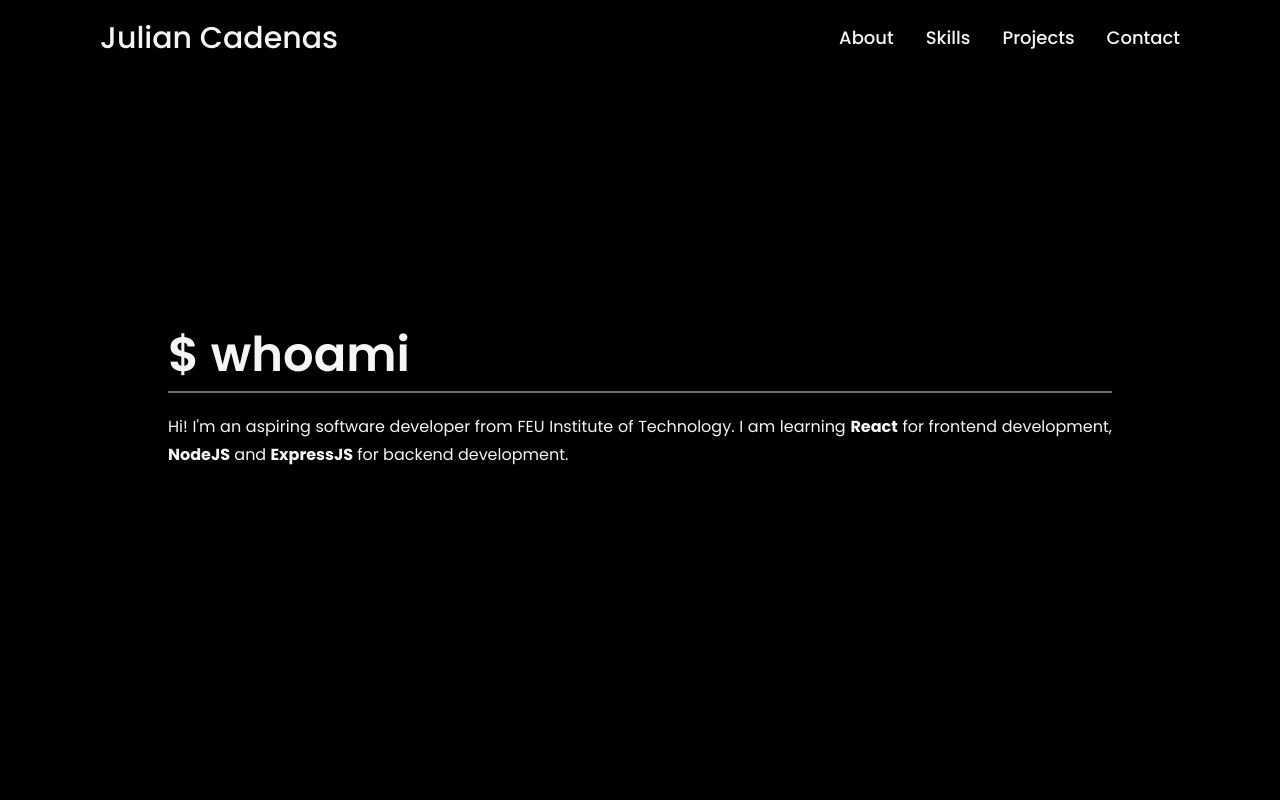
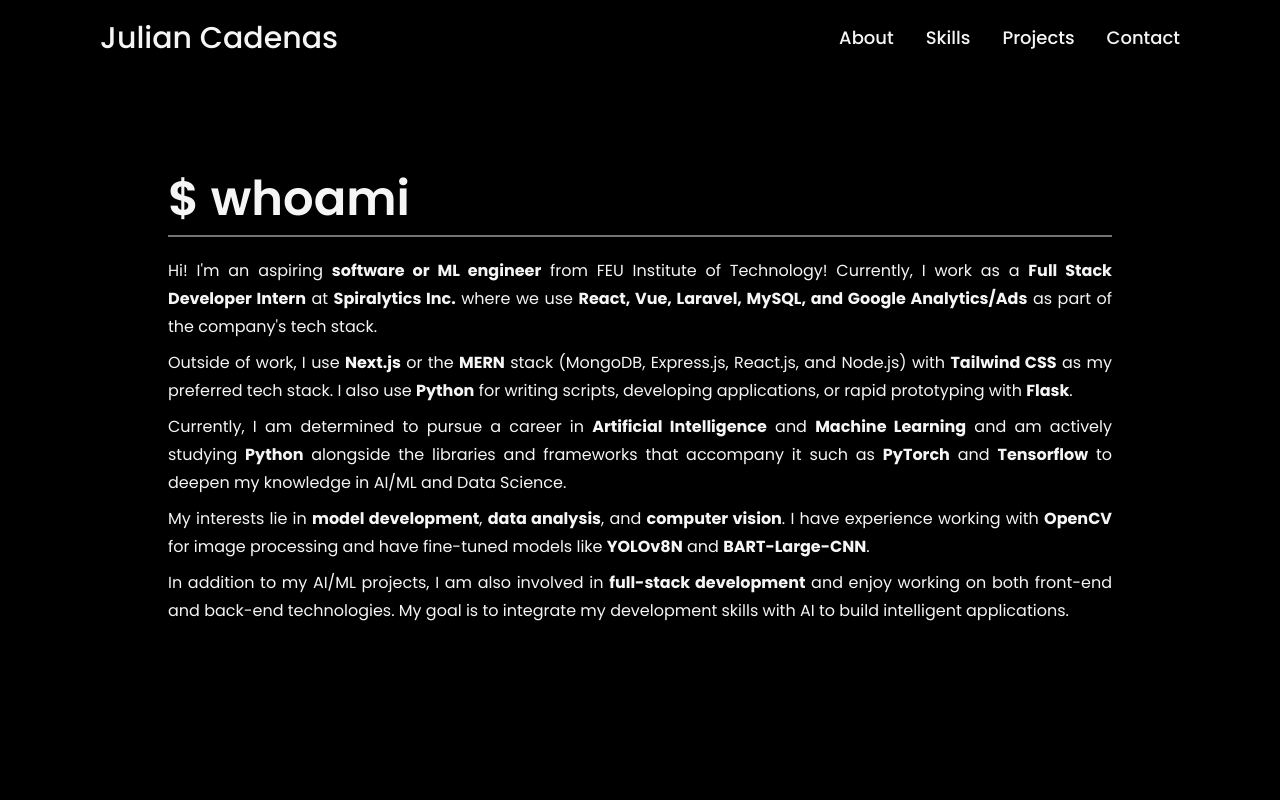
Before and after one commit to julsCadenas/portfolio-2, a React (Vite) app: page /me in a window 1280 px wide. Shown: the top 800 px of the page. Built offline with nearby package versions, Linux system fonts and the light colour scheme.

Commit message:
removed animation bugs

```diff
--- a/src/components/about.jsx
+++ b/src/components/about.jsx
@@ -13,12 +13,12 @@ const About = () => {
     const bio = "I am currently pursuing a Bachelor's degree in Computer Engineering at FEU Tech, I am a driven individual with a passion for software development. As a Scholar, I maintain a specific GPA every trimester.";
 
     return (
-        <motion.div
+        <div
             className='h-auto flex items-center justify-center bg-black'
             id='about'
-            initial="hidden"
-            animate="visible"
-            variants={fadeInUp}
+            // initial="hidden"
+            // animate="visible"
+            // variants={fadeInUp}
         >
             <section className='mx-3 md:mx-10 relative group overflow-hidden'>
                 <div className='relative'>
@@ -40,7 +40,7 @@ const About = () => {
                     </Link> */}
                 </article>
             </section>
-        </motion.div>
+        </div>
         // <main className='h-auto flex items-center justify-center bg-black' id='about'>
         // </main>
     );
--- a/src/components/projects.jsx
+++ b/src/components/projects.jsx
@@ -1,4 +1,4 @@
-import React, { useState } from 'react';
+import React, { useState, useEffect } from 'react';
 import { Link } from 'react-router-dom';
 import projects from '../utils/data.js';
 import { motion } from 'framer-motion';
@@ -10,8 +10,13 @@ const fadeInUp = {
 
 const Projects = () => {
     const [selectedCategory, setSelectedCategory] = useState('software');
+    const [filteredProjects, setFilteredProjects] = useState([]);
 
-    const filteredProjects = projects.filter((project) => project.category === selectedCategory);
+    useEffect(() => {
+        setFilteredProjects(projects.filter((project) => project.category === selectedCategory));
+    }, [selectedCategory]);
+
+    // const filteredProjects = projects.filter((project) => project.category === selectedCategory);
     // console.log("Filtered Projects:", filteredProjects);
 
     return (
@@ -25,18 +30,11 @@ const Projects = () => {
             >
                 <p className='font-bold text-2xl md:text-3xl'>Projects</p>
                 <p className='font-medium text-lg md:text-xl text-customGray'>A showcase of my works and the skills I've developed over time.</p>
-                <section className='flex gap-3 text-customGray font-medium text-lg md:text-xl pt-1'>
-                    <p
-                        className={`transition-colors ${selectedCategory === 'software' ? 'text-customWhite font-bold' : 'hover:text-customWhite'}`}
-                        onClick={() => setSelectedCategory('software')}
-                    >
+                <section className='flex flex-col md:flex-row gap-2 text-customGray font-medium text-lg md:text-xl pt-1'>
+                    <p className={`max-w-72 flex flex-col justify-center items-center transition-colors border-customGray border rounded-xl py-1 px-2 ${selectedCategory === 'software' ? 'text-black font-bold bg-customWhite' : 'hover:text-black hover:bg-customWhite hover:font-bold'}`} onClick={() => setSelectedCategory('software')} >
                         Software Development
                     </p>
-                    <p>|</p>
-                    <p
-                        className={`transition-colors ${selectedCategory === 'aiml' ? 'text-customWhite font-bold' : 'hover:text-customWhite'}`}
-                        onClick={() => setSelectedCategory('aiml')}
-                    >
+                    <p className={`max-w-72 flex flex-col justify-center items-center transition-colors border-customGray border rounded-xl py-1 px-2 ${selectedCategory === 'aiml' ? 'text-black font-bold bg-customWhite' : 'hover:text-black hover:bg-customWhite hover:font-bold'}`} onClick={() => setSelectedCategory('aiml')}>
                         Data Science & AI/ML
                     </p>
                 </section>
@@ -47,7 +45,7 @@ const Projects = () => {
                 {filteredProjects.map((project) => (
                     <motion.div
                         key={project.id}
-                        className='relative border-[1px] border-customGray rounded-xl group project-card'
+                        className='relative border-[1px] border-customGray rounded-xl group'
                         initial="hidden"
                         whileInView="visible"
                         // viewport={{ once: true }}
--- a/src/pages/me.jsx
+++ b/src/pages/me.jsx
@@ -47,22 +47,26 @@ const Me = () => {
           </section>
 
           <section className='flex flex-col gap-3 text-justify leading-7'>
-            <div>
-              <p>Hi! I'm an aspiring software developer from FEU Institute of Technology.
-                I am learning <strong>React</strong> for frontend development, <strong>NodeJS</strong> and <strong>ExpressJS</strong> for backend development.
+            <div className='flex flex-col gap-2'>
+              <p>
+                Hi! I'm an aspiring <strong>software or ML engineer</strong> from FEU Institute of Technology!
+                Currently, I work as a <strong>Full Stack Developer Intern</strong> at <strong>Spiralytics Inc.</strong> where we use <strong>React, Vue, Laravel, MySQL, and Google Analytics/Ads</strong> as part of the company's tech stack.
+              </p>
+              <p>
+                Outside of work, I use <strong>Next.js</strong> or the <strong>MERN</strong> stack (MongoDB, Express.js, React.js, and Node.js) with <strong>Tailwind CSS</strong> as my preferred tech stack. I also use <strong>Python</strong> for writing scripts, developing applications, or rapid prototyping with <strong>Flask</strong>.
+              </p>
+              <p>
+                Currently, I am determined to pursue a career in <strong>Artificial Intelligence</strong> and <strong>Machine Learning</strong> and am actively studying <strong>Python</strong> alongside the libraries and frameworks that accompany it such as <strong>PyTorch</strong> and <strong>Tensorflow</strong> to deepen my knowledge in AI/ML and Data Science.
+              </p>
+              <p>
+                My interests lie in <strong>model development</strong>, <strong>data analysis</strong>, and <strong>computer vision</strong>. I have experience working with <strong>OpenCV</strong> for image processing and have fine-tuned models like <strong>YOLOv8N</strong> and <strong>BART-Large-CNN</strong>.
+              </p>
+              <p>
+                In addition to my AI/ML projects, I am also involved in <strong>full-stack development</strong> and enjoy working on both front-end and back-end technologies. My goal is to integrate my development skills with AI to build intelligent applications.
               </p>
             </div>
+          </section>
 
-            {/* <div>
-              <p>My journey started when I took my OOP Java course in university where I fell in love with java and programming. I then joined a programming competition which <s>helped</s> forced
-              me to improve on my Data Structures and Algorithms. Today, I'm passionate about creating beautiful websites, like the ones you can find
-                <span><a href="https://www.darkmodedesign.com/" target='blank' rel='noreferrer' title='darkmodedesign.com' className='hover:text-customGray transition-colors' > <strong>here</strong></a></span>
-              </p>
-            </div> */}
-
-            {/* plan is to create a bento grid of my interests and hobbies and the tech i use */}
-
-          </section>
         </section>
       </div>
 
```
